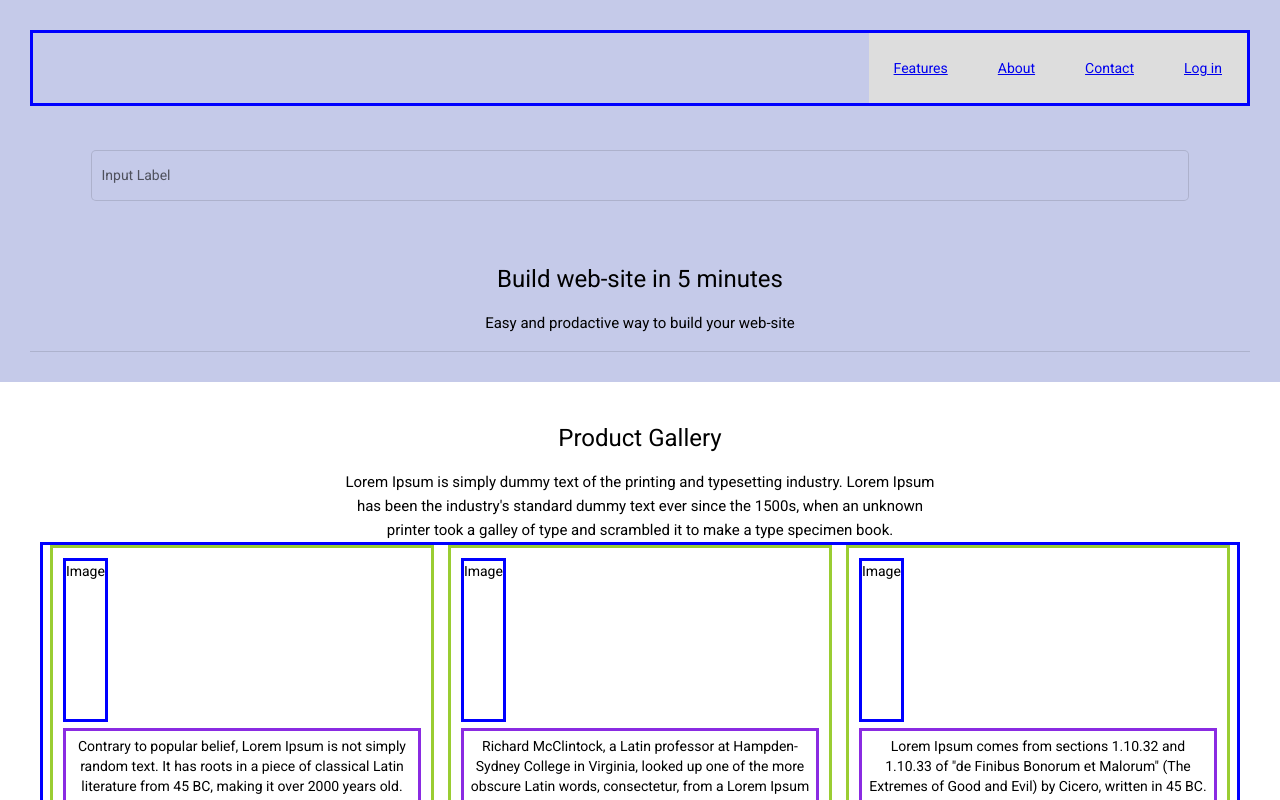
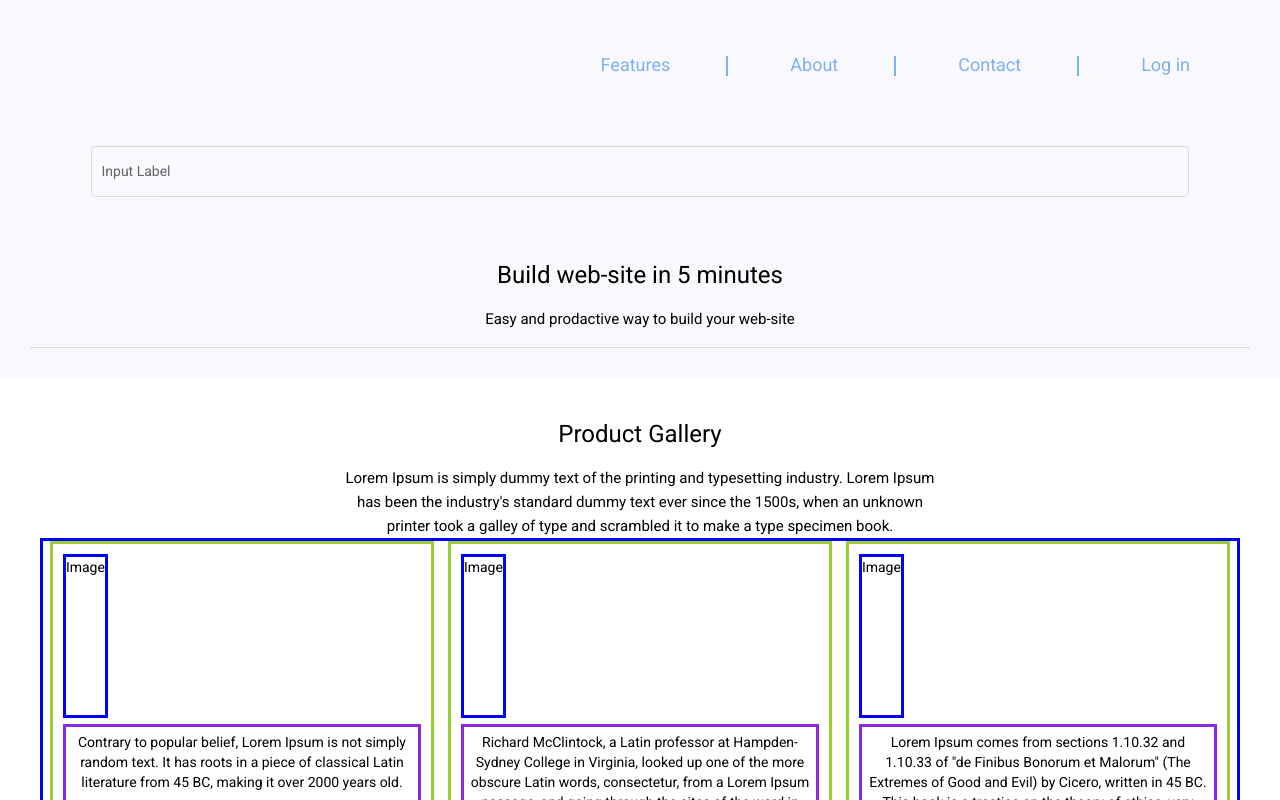
Before and after one commit to RomanMalyi/Golem, an Angular app in the folder src/Golem-Client/: page / in a window 1280 px wide. Shown: the top 800 px of the page. Built offline with nearby package versions, Linux system fonts and the light colour scheme.

Commit message:
Added navbar style

```diff
--- a/src/Golem-Client/src/app/components/app/app.component.scss
+++ b/src/Golem-Client/src/app/components/app/app.component.scss
@@ -1,13 +1,14 @@
+@import "../../../styles/colors.scss";
+
 header {
   padding: 30px;
-  background: rgba(63, 81, 181, 0.3);
+  background: rgba(63, 81, 181, 0.03);
   text-align: center;
 
   .mat-form-field {
     width: 90%;
     padding: 40px;
   }
-
 }
 footer {
   /*display: flex;
@@ -29,18 +30,40 @@ ul {
   padding: 0;
   overflow: hidden;
 
-  border-style: solid;
-  border-color: blue;
-
   display: flex;
   flex-wrap: wrap;
   justify-content: flex-end;
 
   li {
+    position: relative;
+
     a {
+      font-size: large;
       display: block;
-      padding: 25px;
-      background-color: #dddddd;
+      padding: 25px 60px;
+
+      color: $golem-primary;
+      text-decoration: none;
+      border-bottom: 2px solid transparent;
+      &:hover {
+        border-bottom: 2px solid $golem-primary;
+        cursor: pointer;
+      }
+      &.active {
+        border-bottom: 2px solid $golem-accent;
+      }
     }
   }
+
+  li:not(:last-child) > a::after {
+    content: "";
+    margin-right: 2px;
+    height: 20px;
+    width: 2px;
+    background: $golem-primary;
+    position: absolute;
+    right: 0;
+    top: 50%;
+    margin-top: -10px;
+  }
 }
--- /dev/null
+++ b/src/Golem-Client/src/styles/colors.scss
@@ -0,0 +1,2 @@
+$golem-primary: rgb(126, 176, 242);
+$golem-accent: rgb(5, 17, 242);
```
